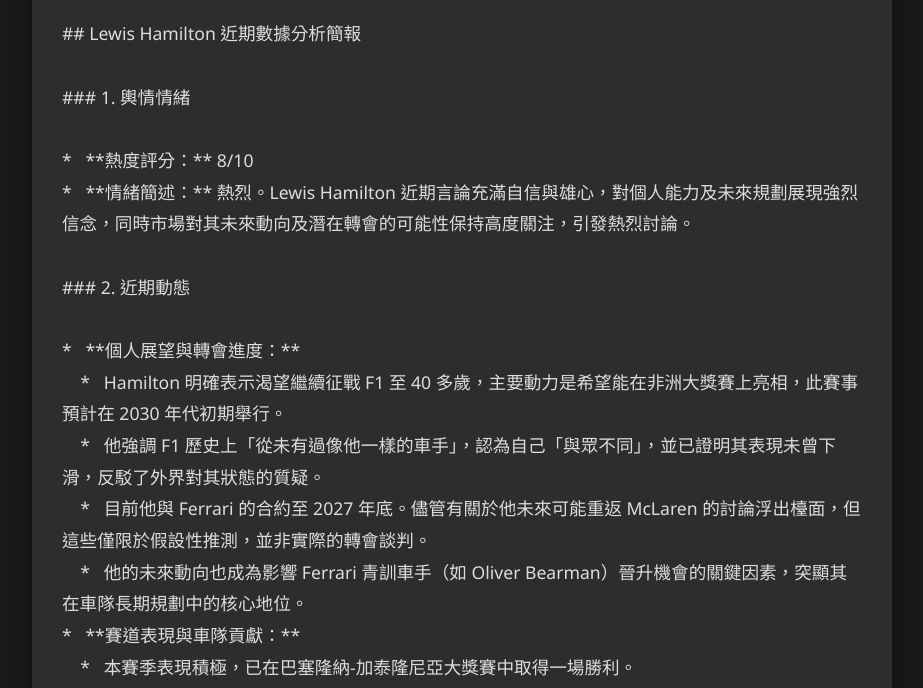
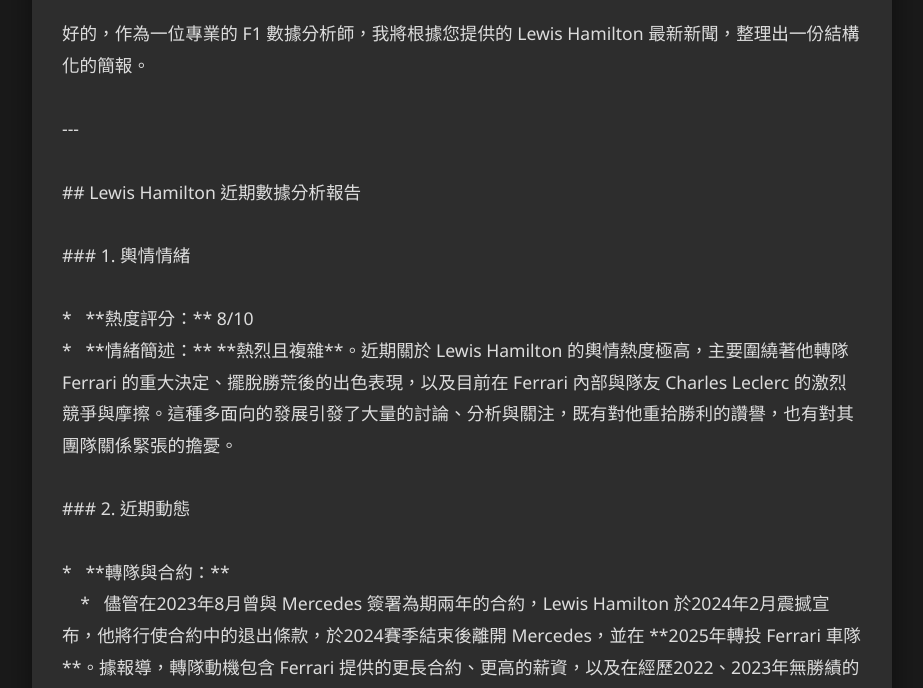
Before and after one commit to pumaf360-cell/lewis-news, a plain HTML site: page index.html in a window 1280 px wide. Shown: the part 111-799 px from the top of the page, without its empty margins (178-1101 px from the left). Drawn offline with Linux system fonts and the light colour scheme.

Commit message:
deploy: 972ef3e4cd47083a4746ec5e6219c397f7814faa

```diff
--- a/index.html
+++ b/index.html
@@ -15,31 +15,44 @@
 <body>
     <div class="container">
         <h1>🏎️ Lewis Hamilton AI 自動情報站</h1>
-        <pre>## Lewis Hamilton 近期數據分析簡報
+        <pre>好的，作為一位專業的 F1 數據分析師，我將根據您提供的 Lewis Hamilton 最新新聞，整理出一份結構化的簡報。
+
+---
+
+## Lewis Hamilton 近期數據分析報告
 
 ### 1. 輿情情緒
 
 *   **熱度評分：** 8/10
-*   **情緒簡述：** 熱烈。Lewis Hamilton 近期言論充滿自信與雄心，對個人能力及未來規劃展現強烈信念，同時市場對其未來動向及潛在轉會的可能性保持高度關注，引發熱烈討論。
+*   **情緒簡述：** **熱烈且複雜**。近期關於 Lewis Hamilton 的輿情熱度極高，主要圍繞著他轉隊 Ferrari 的重大決定、擺脫勝荒後的出色表現，以及目前在 Ferrari 內部與隊友 Charles Leclerc 的激烈競爭與摩擦。這種多面向的發展引發了大量的討論、分析與關注，既有對他重拾勝利的讚譽，也有對其團隊關係緊張的擔憂。
 
 ### 2. 近期動態
 
-*   **個人展望與轉會進度：**
-    *   Hamilton 明確表示渴望繼續征戰 F1 至 40 多歲，主要動力是希望能在非洲大獎賽上亮相，此賽事預計在 2030 年代初期舉行。
-    *   他強調 F1 歷史上「從未有過像他一樣的車手」，認為自己「與眾不同」，並已證明其表現未曾下滑，反駁了外界對其狀態的質疑。
-    *   目前他與 Ferrari 的合約至 2027 年底。儘管有關於他未來可能重返 McLaren 的討論浮出檯面，但這些僅限於假設性推測，並非實際的轉會談判。
-    *   他的未來動向也成為影響 Ferrari 青訓車手（如 Oliver Bearman）晉升機會的關鍵因素，突顯其在車隊長期規劃中的核心地位。
-*   **賽道表現與車隊貢獻：**
-    *   本賽季表現積極，已在巴塞隆納-加泰隆尼亞大獎賽中取得一場勝利。
-    *   目前在車手積分榜上排名第三，僅落後第二名的 Mercedes 車手 George Russell 一分，並領先 Red Bull 的 Max Verstappen 五分以及另一位 Ferrari 車手 Charles Leclerc 八分，正激烈爭奪年度亞軍位置。
-    *   根據 F1 的規定，他將缺席本週末拉斯維加斯大獎賽的 FP1，以讓 Ferrari 履行其 2026 賽季的新秀車手出場義務 (由 Dino Beganovic 代替)。
-    *   他敦促 Ferrari 在將重心完全轉向 2027 年賽車（代號 Project 679）之前，務必確保在 2026 賽季鞏固車隊積分榜第二的位置，目前 Ferrari 領先 Red Bull 95 分。
+*   **轉隊與合約：**
+    *   儘管在2023年8月曾與 Mercedes 簽署為期兩年的合約，Lewis Hamilton 於2024年2月震撼宣布，他將行使合約中的退出條款，於2024賽季結束後離開 Mercedes，並在 **2025年轉投 Ferrari 車隊**。據報導，轉隊動機包含 Ferrari 提供的更長合約、更高的薪資，以及在經歷2022、2023年無勝績的低潮後，期望在新車隊重振職業生涯。
+*   **賽道表現（2024年為 Mercedes 效力期間）：**
+    *   在2024賽季，Hamilton 展現了回春跡象。他在同年7月贏得 **英國大獎賽**，這是他自2021年以來的首場分站勝利，也是他在單一分站中創紀錄的第九次勝利。
+    *   三週後，他又在 **比利時大獎賽** 中奪冠，達成個人F1生涯第105場分站勝利。
+    *   最終，他在2024賽季車手積分榜上名列第七，落後隊友 Russell 一位。
+*   **賽道表現（2025年加入 Ferrari 後，截至2026年）：**
+    *   轉投 Ferrari 後，Hamilton 於 **2026年6月14日在巴塞隆納贏得西班牙大獎賽**，這是他為 Ferrari 奪得的首場分站冠軍，證明了他在新車隊依然具備競爭力。
+*   **Ferrari 內部矛盾與團隊關係（2026年）：**
+    *   自2025年與 Charles Leclerc 成為隊友以來，Hamilton 在2026賽季與 Leclerc 的關係持續緊張。
+    *   在墨西哥城大獎賽（以及此前在 Monza 的義大利大獎賽）中，兩位車手在賽道上的摩擦導致車隊失去奪冠機會及寶貴積分。
+    *   Hamilton 多次公開表示「有些事情需要改變」，並要求與 Ferrari 進行「嚴肅對談」，希望能建立類似他在 Mercedes 時期的「交戰規則」(rules of engagement)。
+    *   車隊負責人 Fred Vasseur 也對兩位車手之間缺乏「尊重」表示擔憂，強調車手應為團隊的整體利益而非個人目標而戰。
+*   **未來展望與影響：**
+    *   Hamilton 表達希望至少能競逐至2030年。然而，他與 Leclerc 的內部衝突，已引發外界對於他在 Ferrari 長期未來的質疑。
+    *   這種不穩定的車手動態，也直接影響了 Ferrari 青訓車手如 Oliver Bearman 的晉升機會和職業規劃。
+    *   值得一提的是，Mercedes 車手 Kimi Antonelli 近期成為 F1 史上最年輕的冠軍，這項消息在 Hamilton 感到沮喪的同時，也讓他為 Antonelli 的成就感到開心，凸顯了新舊世代的交替與競爭。
 
 ### 3. 重點摘要
 
-1.  **堅定不移的雄心與自信：** Hamilton 公開表示將繼續參賽至 40 多歲，目標是在非洲大獎賽上登場，並強調自身獨特與卓越的競技狀態，證明其仍處巔峰。
-2.  **穩健的賽季表現與爭奪亞軍：** 本賽季已獲一勝，並在車手積分榜上處於年度亞軍的激烈競爭中；同時積極推動 Ferrari 在車隊積分榜上保住第二名，展現其競技與領導能力。
-3.  **合約現狀與未來影響：** 他與 Ferrari 的合約至 2027 年，儘管外界有關於他未來去向（如重返 McLaren）的猜測，但其在 Ferrari 的地位對青訓車手的晉升路徑具有關鍵影響。</pre>
+*   **歷史性轉隊與勝利重拾：** Lewis Hamilton 已於2025年正式轉投 Ferrari 車隊，並在2024年為 Mercedes 贏得兩場分站冠軍，終結了勝荒；隨後在2026年為 Ferrari 奪得首勝，展現其重返巔峰的決心與能力。
+*   **Ferrari 內部衝突浮現：** Hamilton 目前在 Ferrari 內部與隊友 Charles Leclerc 存在明顯的賽道摩擦與關係緊張，多次公開要求車隊進行「嚴肅對談」並建立「交戰規則」，車隊負責人也對此表示擔憂。
+*   **長期未來受質疑：** Hamilton 與 Leclerc 的持續矛盾，不僅影響 Ferrari 的團隊穩定性，也讓外界開始質疑 Hamilton 在 Ferrari 的長期未來，並直接牽動了 Ferrari 青訓車手的晉升路徑。
+
+---</pre>
         <div class="footer">本網頁與推播由 GitHub Actions 每日自動生成與發行</div>
     </div>
 </body>
```
